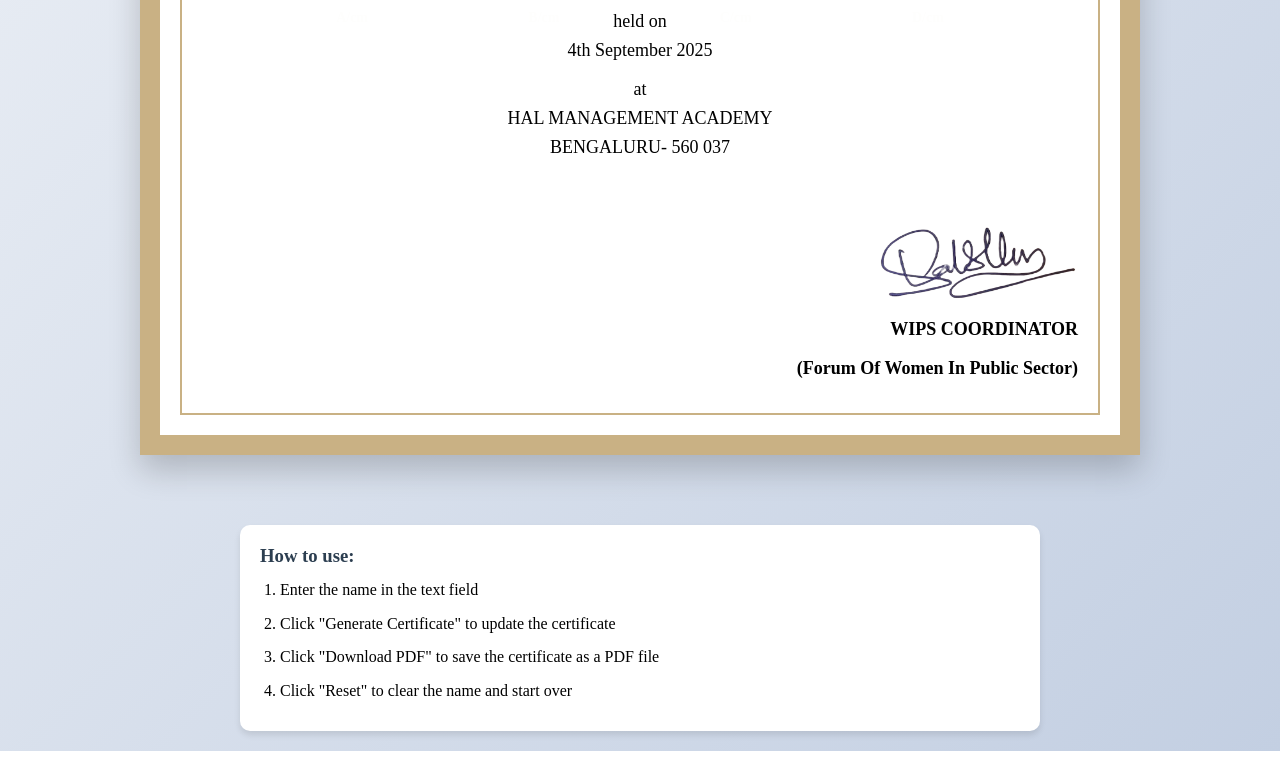
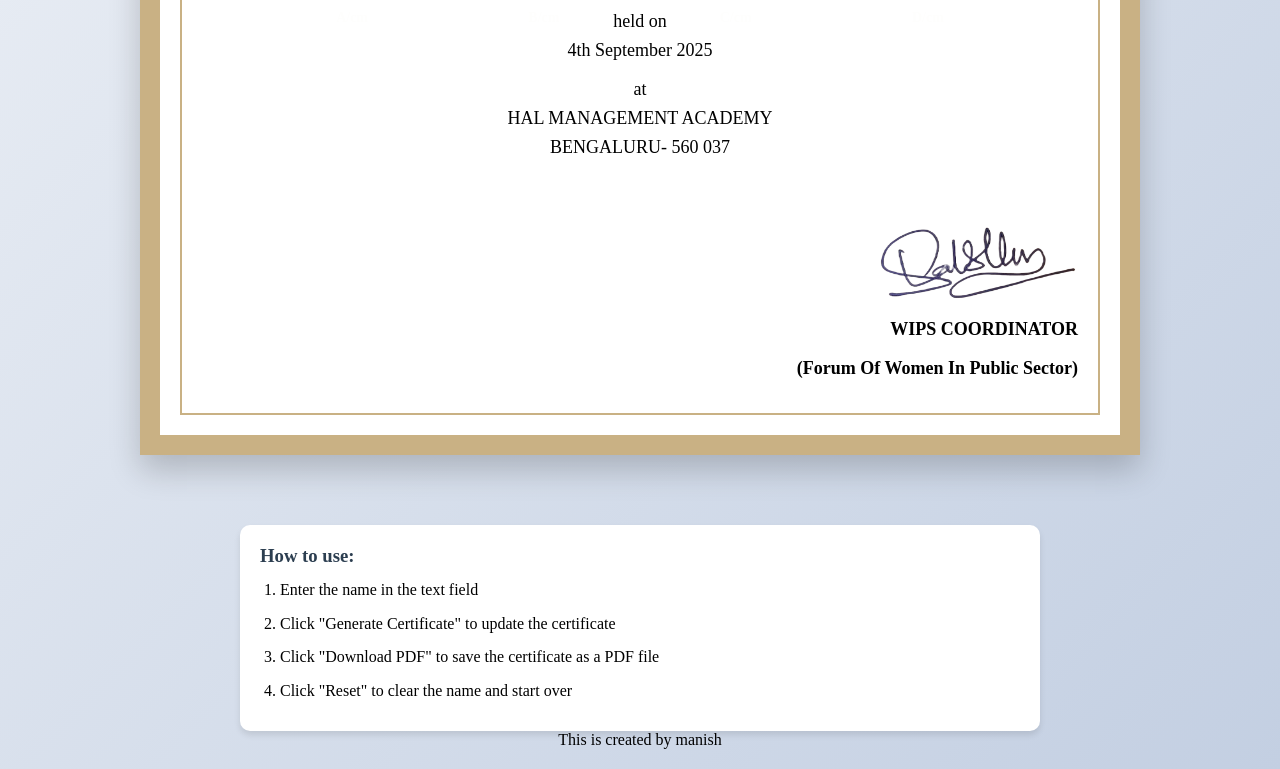
Before and after one commit to manishjha5456/Certificate-Generator, a plain HTML site: page index.html in a window 1280 px wide. Shown: the part 897-1666 px from the top of the page. Drawn offline with Linux system fonts and the light colour scheme.

```diff
--- a/index.html
+++ b/index.html
@@ -188,5 +188,6 @@
         </ol>
       </div>
     </div>
+    <p>This is created by manish</p>
   </body>
 </html>
```
